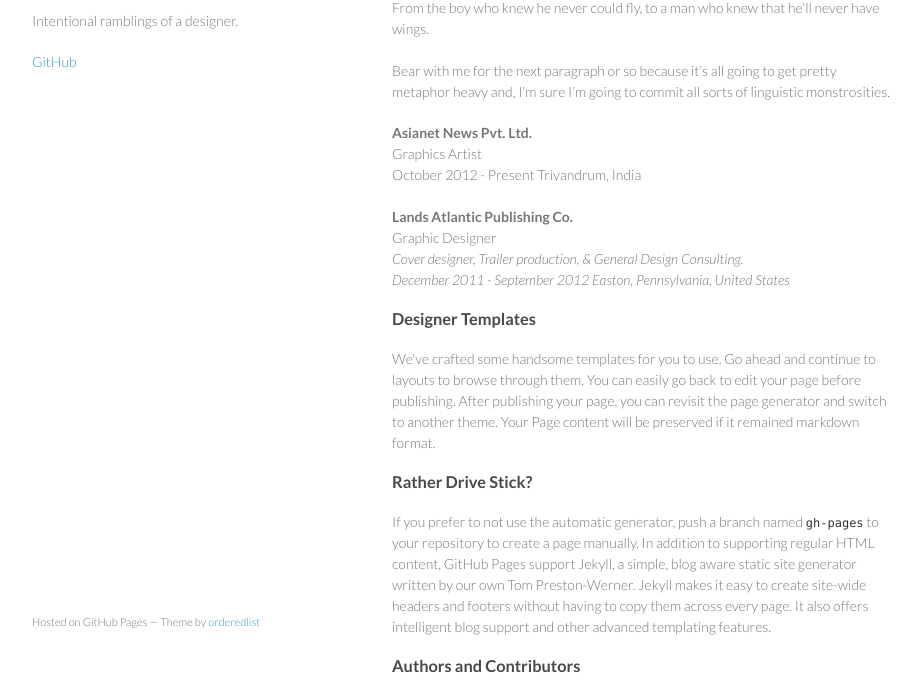
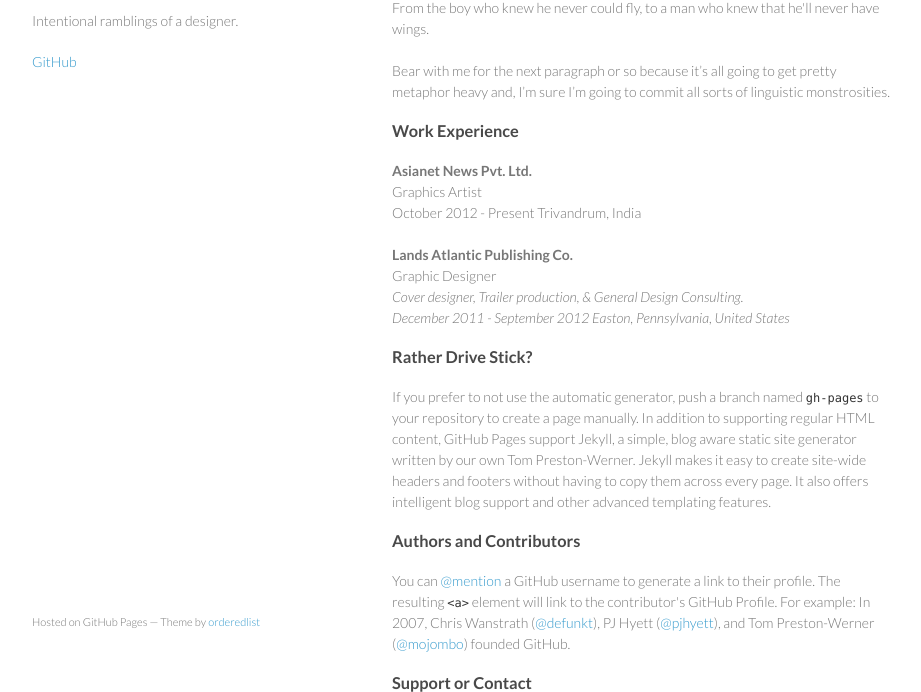
Before and after one commit to tomxander/tomxander.github.io, a plain HTML site: page index.html in a window 1280 px wide. Shown: the part 99-791 px from the top of the page, without its empty margins (178-1099 px from the left). Drawn offline with Linux system fonts and the light colour scheme.

Commit message:
Update index.html

```diff
--- a/index.html
+++ b/index.html
@@ -28,10 +28,13 @@
 
 <p>From the boy who knew he never could fly, to a man who knew that he'll never have wings.<br><br>Bear with me for the next paragraph or so because it’s all going to get pretty metaphor heavy and, I’m sure I’m going to commit all sorts of linguistic monstrosities.</p>
 
-<!---
+<!--
 <pre><code>
 </code></pre>
---->
+-->
+
+<h3>
+<a id="designer-templates" class="anchor" href="#designer-templates" aria-hidden="true"><span class="octicon octicon-link"></span></a>Work Experience</h3>
 
 <p><b>Asianet News Pvt. Ltd.</b>
 <br>Graphics Artist
@@ -41,11 +44,6 @@
 <br>Graphic Designer
 <br><i>Cover designer, Trailer production, & General Design Consulting.
 <br>December 2011 - September 2012 Easton, Pennsylvania, United States</i></p>
-
-<h3>
-<a id="designer-templates" class="anchor" href="#designer-templates" aria-hidden="true"><span class="octicon octicon-link"></span></a>Designer Templates</h3>
-
-<p>We've crafted some handsome templates for you to use. Go ahead and continue to layouts to browse through them. You can easily go back to edit your page before publishing. After publishing your page, you can revisit the page generator and switch to another theme. Your Page content will be preserved if it remained markdown format.</p>
 
 <h3>
 <a id="rather-drive-stick" class="anchor" href="#rather-drive-stick" aria-hidden="true"><span class="octicon octicon-link"></span></a>Rather Drive Stick?</h3>
```
